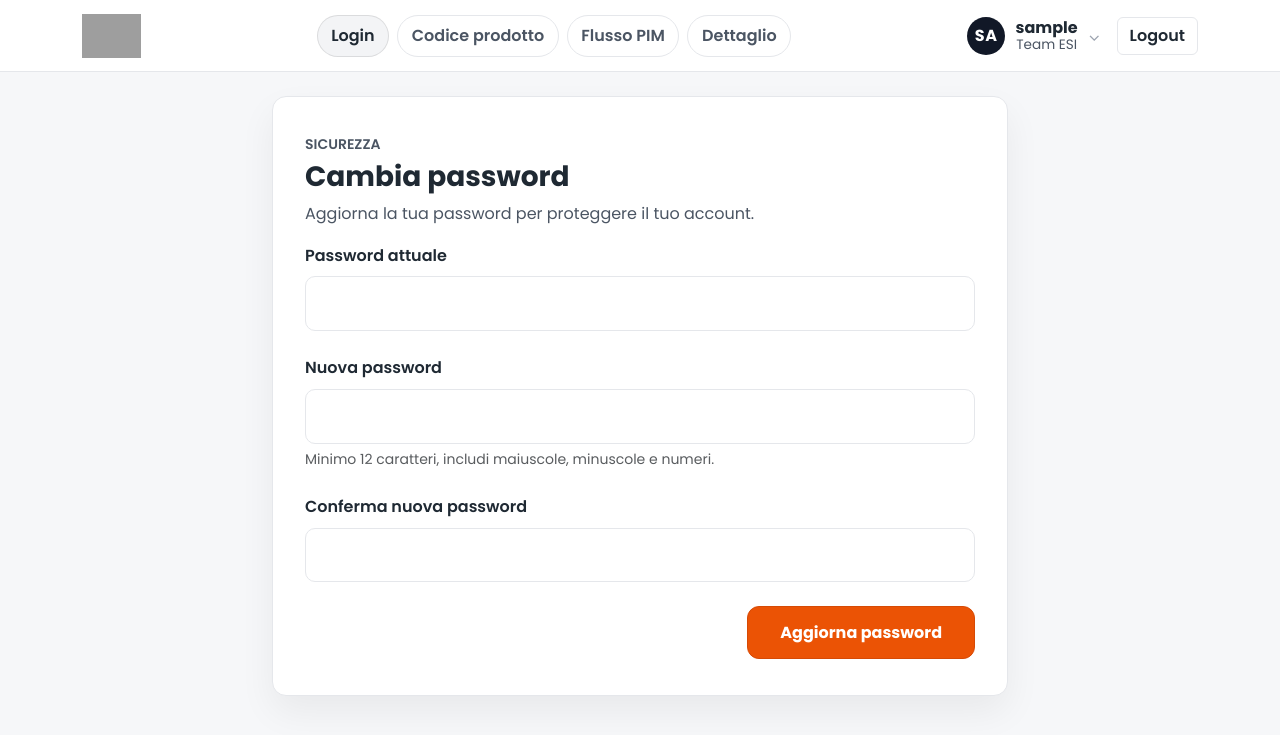
After one commit to pcarella/TestCodex, a Flask app: page /change-password in a window 1280 px wide. The commit adds this page. Shown: the top 735 px of the page. Run offline with Flask 3, Linux system fonts and the light colour scheme; the visitor is signed in with stand-in values (Sample User, id 1); some libraries are stand-ins or nearby versions; grey boxes are pictures that could not be loaded.

Commit message:
Add change password page and menu link

```diff
--- a/app.py
+++ b/app.py
@@ -1019,7 +1019,7 @@ def account():
     return render_template("account.html", user=user_data)
 
 
-@app.route("/change-password", methods=["POST"])
+@app.route("/change-password", methods=["GET", "POST"])
 @login_required
 @limiter.limit("5 per hour")
 def change_password():
@@ -1027,21 +1027,24 @@ def change_password():
     if not username:
         return redirect(url_for("login"))
 
+    if request.method == "GET":
+        return render_template("change_password.html", title="Cambia password")
+
     current_password = request.form.get("current_password", "")
     new_password = request.form.get("new_password", "")
     confirm_password = request.form.get("confirm_password", "")
 
     if not current_password or not new_password or not confirm_password:
         flash("Compila tutti i campi obbligatori.")
-        return redirect(request.referrer or url_for("account"))
+        return redirect(request.referrer or url_for("change_password"))
 
     if new_password != confirm_password:
         flash("Le password non coincidono.")
-        return redirect(request.referrer or url_for("account"))
+        return redirect(request.referrer or url_for("change_password"))
 
     if not password_is_valid(new_password):
         flash("Password non conforme: minimo 12 caratteri con maiuscola, minuscola e numero.")
-        return redirect(request.referrer or url_for("account"))
+        return redirect(request.referrer or url_for("change_password"))
 
     with SessionLocal.begin() as db_session:
         user = db_session.execute(select(User).where(User.username == username)).scalar_one_or_none()
@@ -1052,7 +1055,7 @@ def change_password():
 
         if not verify_password(current_password, user.password_hash):
             flash("Password attuale non corretta.")
-            return redirect(request.referrer or url_for("account"))
+            return redirect(request.referrer or url_for("change_password"))
 
         user.password_hash = hash_password(new_password)
 
@@ -1063,7 +1066,7 @@ def change_password():
             db_session.delete(token)
 
     flash("Password aggiornata con successo.")
-    return redirect(request.referrer or url_for("account"))
+    return redirect(url_for("change_password"))
 
 
 @app.route("/reset-password/<token>", methods=["GET", "POST"])
--- a/templates/base.html
+++ b/templates/base.html
@@ -96,7 +96,10 @@
                       <a class="dropdown-item" href="{{ url_for('account') }}">Il mio account</a>
                     </li>
                     <li><hr class="dropdown-divider" /></li>
-                    <li class="dropdown-header text-uppercase text-muted">Reset password</li>
+                    <li class="dropdown-header text-uppercase text-muted">Sicurezza</li>
+                    <li>
+                      <a class="dropdown-item" href="{{ url_for('change_password') }}">Cambia password</a>
+                    </li>
                     <li>
                       <a class="dropdown-item" href="{{ url_for('forgot_password') }}">Password dimenticata</a>
                     </li>
--- /dev/null
+++ b/templates/change_password.html
@@ -0,0 +1,58 @@
+{% extends 'base.html' %}
+{% block content %}
+<div class="row justify-content-center">
+  <div class="col-lg-8">
+    <div class="login-card">
+      <div class="d-flex justify-content-between align-items-start mb-3">
+        <div>
+          <p class="text-uppercase text-muted fw-semibold mb-1 small">Sicurezza</p>
+          <h1 class="login-title mb-2">Cambia password</h1>
+          <p class="login-subtitle mb-0">Aggiorna la tua password per proteggere il tuo account.</p>
+        </div>
+      </div>
+      <form method="post" action="{{ url_for('change_password') }}" class="login-form" novalidate>
+        <input type="hidden" name="csrf_token" value="{{ csrf_token() }}" />
+        <div class="row g-4">
+          <div class="col-12">
+            <label class="form-label" for="current_password">Password attuale</label>
+            <input
+              type="password"
+              class="form-control"
+              id="current_password"
+              name="current_password"
+              autocomplete="current-password"
+              required
+            />
+          </div>
+          <div class="col-12">
+            <label class="form-label" for="new_password">Nuova password</label>
+            <input
+              type="password"
+              class="form-control"
+              id="new_password"
+              name="new_password"
+              autocomplete="new-password"
+              required
+            />
+            <div class="form-text">Minimo 12 caratteri, includi maiuscole, minuscole e numeri.</div>
+          </div>
+          <div class="col-12">
+            <label class="form-label" for="confirm_password">Conferma nuova password</label>
+            <input
+              type="password"
+              class="form-control"
+              id="confirm_password"
+              name="confirm_password"
+              autocomplete="new-password"
+              required
+            />
+          </div>
+        </div>
+        <div class="d-flex justify-content-end mt-4">
+          <button type="submit" class="btn btn-login text-white">Aggiorna password</button>
+        </div>
+      </form>
+    </div>
+  </div>
+</div>
+{% endblock %}
```
